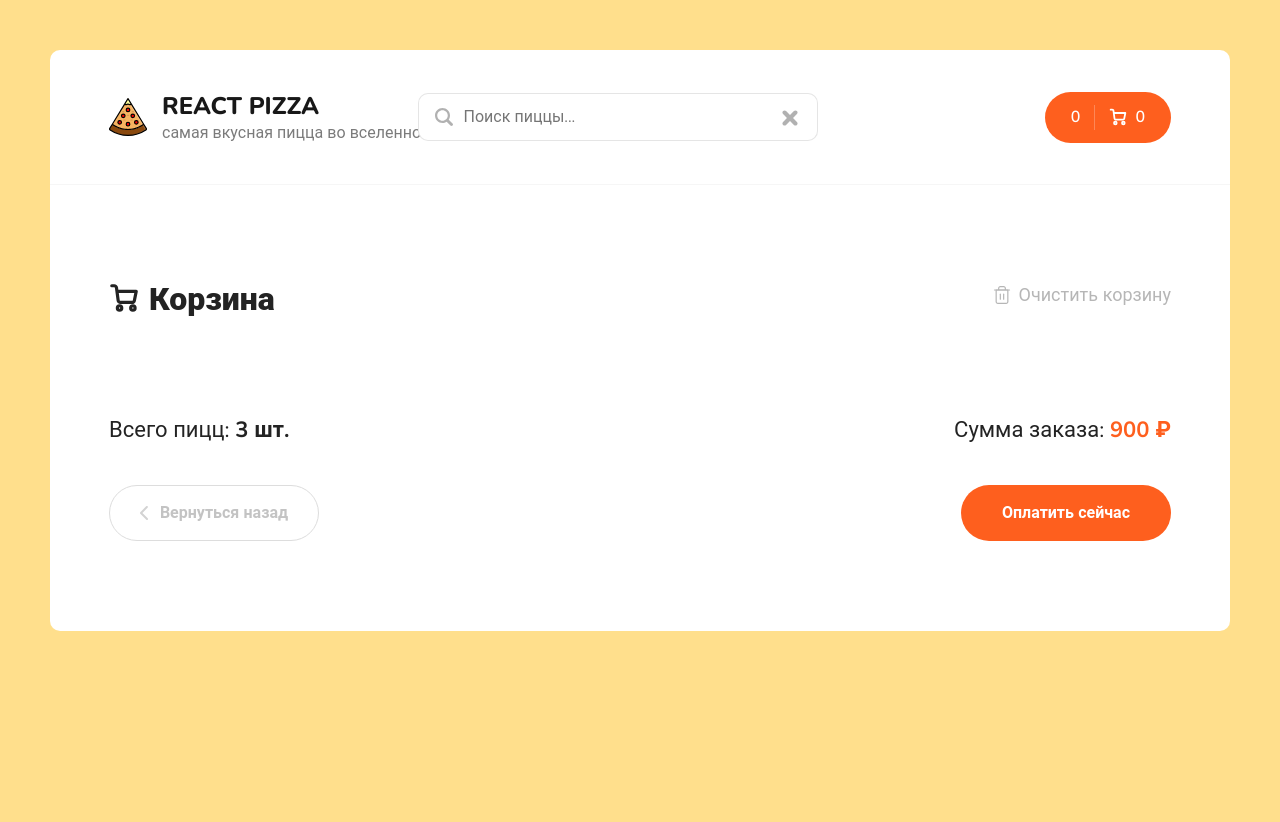
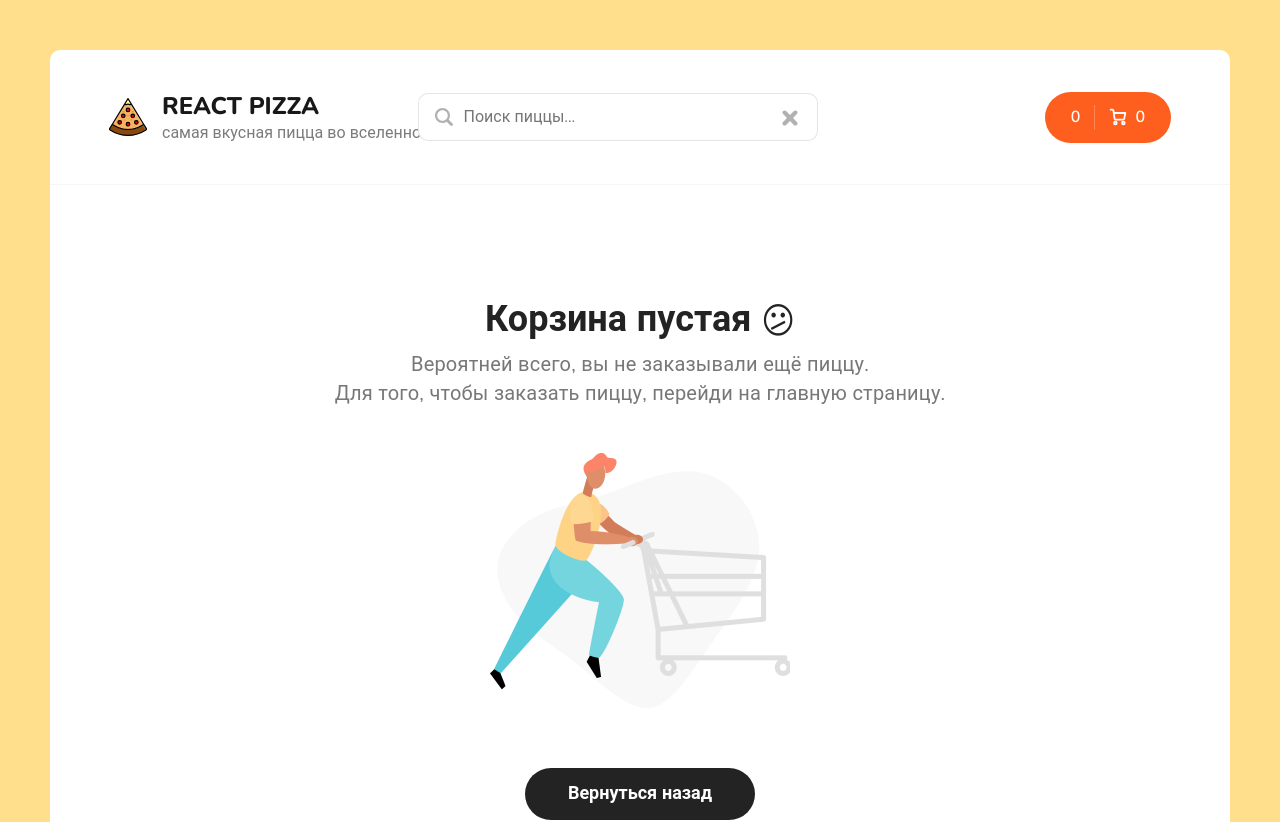
Before and after one commit to makishima44/react_pizza, a React (Create React App) app: page /cart in a window 1280 px wide. Shown: the top 822 px of the page. Before the commit the page ends 800 px from the top, so only its background shows below. Built offline with nearby package versions, Linux system fonts and the light colour scheme.

Commit message:
add cart functionality

```diff
--- /dev/null
+++ b/src/components/CartEmpty.jsx
@@ -0,0 +1,26 @@
+import React from "react";
+import cartEmpty from "../assets/img/empty-cart.png";
+import { Link } from "react-router-dom";
+
+const CartEmpty = () => {
+  return (
+    <>
+      <div class="cart cart--empty">
+        <h2>
+          Корзина пустая <icon>😕</icon>
+        </h2>
+        <p>
+          Вероятней всего, вы не заказывали ещё пиццу.
+          <br />
+          Для того, чтобы заказать пиццу, перейди на главную страницу.
+        </p>
+        <img src={cartEmpty} alt="Empty cart" />
+        <Link to="/" class="button button--black">
+          <span>Вернуться назад</span>
+        </Link>
+      </div>
+    </>
+  );
+};
+
+export default CartEmpty;
--- a/src/components/CartItem.jsx
+++ b/src/components/CartItem.jsx
@@ -1,6 +1,24 @@
 import React from "react";
+import { useDispatch } from "react-redux";
+import { addItem, minusItem, removeItem } from "../redux/slices/cartSlice";
 
-const CartItem = ({ id, title, type, price, count, imageUrl }) => {
+const CartItem = ({ id, title, type, size, price, count, imageUrl }) => {
+  const dispatch = useDispatch();
+
+  const onClickPlus = () => {
+    dispatch(addItem({ id }));
+  };
+
+  const onClickMinus = () => {
+    dispatch(minusItem(id));
+  };
+
+  const onClickRemove = () => {
+    if (window.confirm("Удалить ?")) {
+      dispatch(removeItem(id));
+    }
+  };
+
   return (
     <div class="cart__item">
       <div class="cart__item-img">
@@ -8,10 +26,12 @@
       </div>
       <div class="cart__item-info">
         <h3>{title}</h3>
-        <p>{type}, 26 см.</p>
+        <p>
+          {type}, {size} см.
+        </p>
       </div>
       <div class="cart__item-count">
-        <div class="button button--outline button--circle cart__item-count-minus">
+        <div onClick={onClickMinus} class="button button--outline button--circle cart__item-count-minus">
           <svg width="10" height="10" viewBox="0 0 10 10" fill="none" xmlns="http://www.w3.org/2000/svg">
             <path
               d="M5.92001 3.84V5.76V8.64C5.92001 9.17016 5.49017 9.6 4.96001 9.6C4.42985 9.6 4.00001 9.17016 4.00001 8.64L4 5.76L4.00001 3.84V0.96C4.00001 0.42984 4.42985 0 4.96001 0C5.49017 0 5.92001 0.42984 5.92001 0.96V3.84Z"
@@ -24,7 +44,7 @@
           </svg>
         </div>
         <b>{count}</b>
-        <div class="button button--outline button--circle cart__item-count-plus">
+        <div onClick={onClickPlus} class="button button--outline button--circle cart__item-count-plus">
           <svg width="10" height="10" viewBox="0 0 10 10" fill="none" xmlns="http://www.w3.org/2000/svg">
             <path
               d="M5.92001 3.84V5.76V8.64C5.92001 9.17016 5.49017 9.6 4.96001 9.6C4.42985 9.6 4.00001 9.17016 4.00001 8.64L4 5.76L4.00001 3.84V0.96C4.00001 0.42984 4.42985 0 4.96001 0C5.49017 0 5.92001 0.42984 5.92001 0.96V3.84Z"
@@ -41,7 +61,7 @@
         <b>{price * count}</b>
       </div>
       <div class="cart__item-remove">
-        <div class="button button--outline button--circle">
+        <div onClick={onClickRemove} class="button button--outline button--circle">
           <svg width="10" height="10" viewBox="0 0 10 10" fill="none" xmlns="http://www.w3.org/2000/svg">
             <path
               d="M5.92001 3.84V5.76V8.64C5.92001 9.17016 5.49017 9.6 4.96001 9.6C4.42985 9.6 4.00001 9.17016 4.00001 8.64L4 5.76L4.00001 3.84V0.96C4.00001 0.42984 4.42985 0 4.96001 0C5.49017 0 5.92001 0.42984 5.92001 0.96V3.84Z"
--- a/src/components/Header.jsx
+++ b/src/components/Header.jsx
@@ -6,6 +6,7 @@
 function Header() {
   const { items, totalPrice } = useSelector((state) => state.cart);
   const totalCount = items.reduce((sum, item) => sum + item.count, 0);
+
   return (
     <div className="header">
       <div className="container">
--- a/src/components/PizzaBlock/PizzaBlock.jsx
+++ b/src/components/PizzaBlock/PizzaBlock.jsx
@@ -19,7 +19,7 @@
       price,
       imageUrl,
       type: typeNames[activeType],
-      size: activeSize,
+      size: sizes[activeSize],
     };
     dispatch(addItem(item));
   };
--- a/src/pages/Cart.jsx
+++ b/src/pages/Cart.jsx
@@ -1,11 +1,26 @@
 import React from "react";
 import { useDispatch, useSelector } from "react-redux";
 import { Link } from "react-router-dom";
+
 import CartItem from "../components/CartItem";
+import { clearItems } from "../redux/slices/cartSlice";
+import CartEmpty from "../components/CartEmpty";
 
 const Cart = () => {
   const dispatch = useDispatch();
-  const items = useSelector((state) => state.cart.items);
+  const { items, totalPrice } = useSelector((state) => state.cart);
+
+  const totalCount = items.reduce((sum, item) => sum + item.count, 0);
+
+  const onClickClear = () => {
+    if (window.confirm("Очистить корзину ?")) {
+      dispatch(clearItems());
+    }
+  };
+
+  if (!totalPrice) {
+    return <CartEmpty />;
+  }
 
   return (
     <div className="container container-card">
@@ -37,7 +52,7 @@
             </svg>
             Корзина
           </h2>
-          <div class="cart__clear">
+          <div onClick={onClickClear} class="cart__clear">
             <svg width="20" height="20" viewBox="0 0 20 20" fill="none" xmlns="http://www.w3.org/2000/svg">
               <path
                 d="M2.5 5H4.16667H17.5"
@@ -81,11 +96,11 @@
           <div class="cart__bottom-details">
             <span>
               {" "}
-              Всего пицц: <b>3 шт.</b>{" "}
+              Всего пицц: <b>{totalCount} шт.</b>{" "}
             </span>
             <span>
               {" "}
-              Сумма заказа: <b>900 ₽</b>{" "}
+              Сумма заказа: <b>{totalPrice} ₽</b>{" "}
             </span>
           </div>
           <div class="cart__bottom-buttons">
--- a/src/redux/slices/cartSlice.js
+++ b/src/redux/slices/cartSlice.js
@@ -27,15 +27,26 @@
 
       // state.totalPrice += action.payload.price;
     },
+
+    minusItem(state, action) {
+      const findItem = state.items.find((obj) => obj.id === action.payload);
+
+      if (findItem) {
+        findItem.count--;
+      }
+    },
+
     removeItem(state, action) {
       state.items = state.items.filter((obj) => obj.id !== action.payload);
     },
+
     clearItems(state, action) {
       state.items = [];
+      state.totalPrice = 0;
     },
   },
 });
 
-export const { addItem, removeItem, clearItems } = cartSlice.actions;
+export const { addItem, removeItem, clearItems, minusItem } = cartSlice.actions;
 
 export default cartSlice.reducer;
--- a/src/scss/app.scss
+++ b/src/scss/app.scss
@@ -352,17 +352,18 @@
   }
 
   &--empty {
-    margin: 0 auto;
-    width: 560px;
+    margin: 80px auto;
+    width: 620px;
     text-align: center;
 
     h2 {
-      font-size: 32px;
-      margin-bottom: 10px;
+      font-size: 36px;
+      font-weight: 700;
+      margin-bottom: 15px;
     }
 
     p {
-      font-size: 18px;
+      font-size: 20px;
       line-height: 145.4%;
       letter-spacing: 0.01em;
       color: #777777;
```
